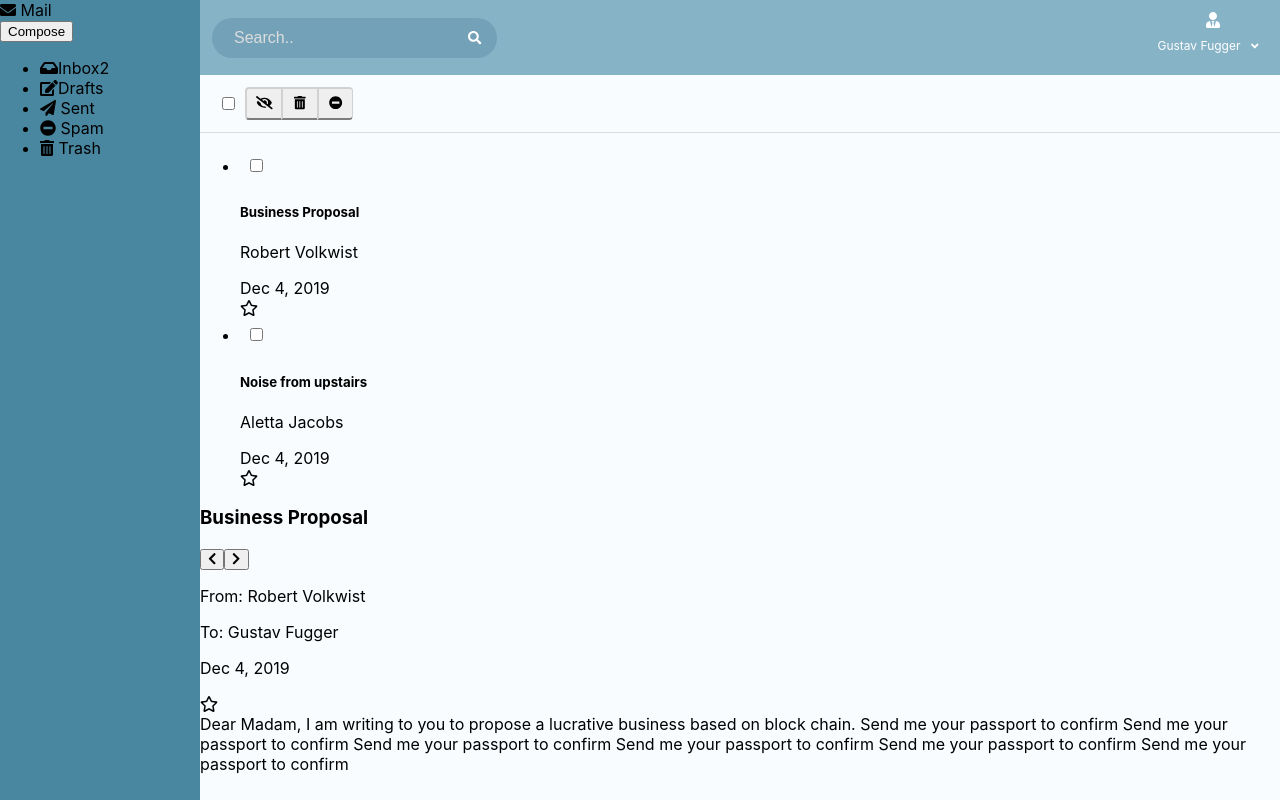
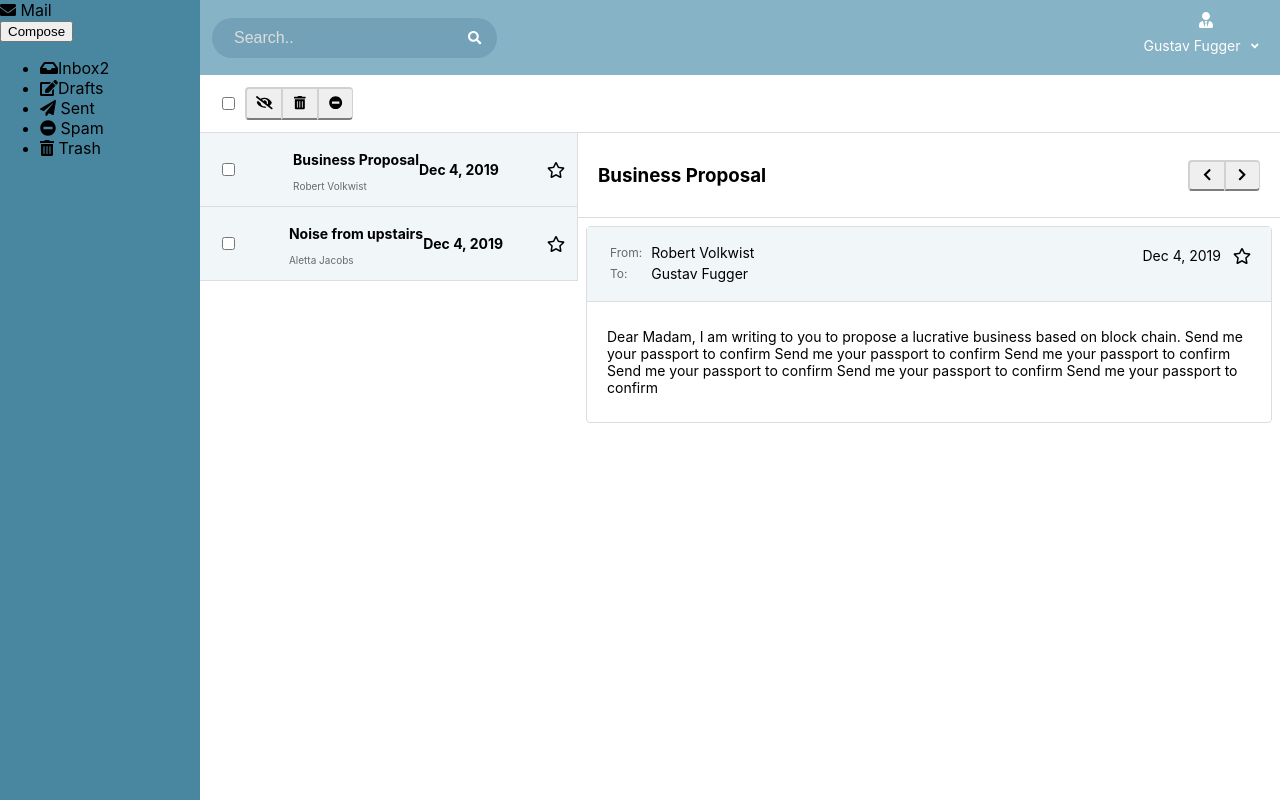
Before and after one commit to Im-perfect/mail-app-mockup, a React (Create React App) app: page / in a window 1280 px wide. Built offline with nearby package versions, Linux system fonts and the light colour scheme.

Commit message:
style email list and details, height of these two containers are not correct yet

```diff
--- a/src/App.js
+++ b/src/App.js
@@ -82,9 +82,7 @@ class App extends React.Component {
           />
         </div>
         <div id="mailbox-container">
-          <div>
             <HeaderBar searchSubject={this.searchSubject} />
-            <div className="wrapper">
               <EmailDetailsContainer
                 emails={this.props.currentAccount.mail.filter(
                   mail =>
@@ -99,8 +97,6 @@ class App extends React.Component {
                 selectPrevious={this.selectPrevious}
                 selectNext={this.selectNext}
               />
-            </div>
-          </div>
         </div>
       </div>
     );
--- a/src/components/EmailDetails.js
+++ b/src/components/EmailDetails.js
@@ -19,10 +19,10 @@ export class EmailDetails extends Component {
       ];
       const { surname, name } = this.props.currentAccount;
       return (
-        <div>
-          <div>
+        <div id="email-detail">
+          <div className="email-detail-header">
             <h3>{subject}</h3>
-            <div>
+            <div className="button-group">
               <button onClick={this.props.selectPrevious}>
                 <FontAwesomeIcon icon={faChevronLeft} />
               </button>
@@ -31,17 +31,32 @@ export class EmailDetails extends Component {
               </button>
             </div>
           </div>
-          <div>
-            <p>From: {senderName}</p>
-            <p>To: {`${name} ${surname}`}</p>
-            <p>{getDate(date)}</p>
-            <FontAwesomeIcon icon={faStar} />
+          <div className="email-content">
+            <div className="email-info-header">
+              <table>
+              <tbody>
+                <tr>
+                  <th>From:</th>
+                  <td>{senderName}</td>
+                </tr>
+                <tr>
+                  <th>To:</th>
+                  <td>{`${name} ${surname}`}</td>
+                </tr>
+                </tbody>
+              </table>
+
+              <div className="email-info-header-right">
+                <p>{getDate(date)}</p>
+                <FontAwesomeIcon icon={faStar} />
+              </div>
+            </div>
+            <p className="email-content-detail">{content}</p>
           </div>
-          <div>{content}</div>
         </div>
       );
     } else {
-      return <div>No content</div>;
+      return <div id="email-detail">No content</div>;
     }
   }
 }
--- a/src/components/EmailDetailsContainer.js
+++ b/src/components/EmailDetailsContainer.js
@@ -75,7 +75,7 @@ export class EmailDetailsContainer extends Component {
           resetCheck={this.resetCheck}
           emails={this.props.emails}
         />
-        <div>
+        <div id="email-detail-container">
           <EmailList
             emails={this.props.emails}
             selectEmail={this.props.selectEmail}
--- a/src/components/EmailList.js
+++ b/src/components/EmailList.js
@@ -8,8 +8,8 @@ import { getDate } from "../actions/helper";
 export class EmailList extends Component {
   render() {
     return (
-      <div id="email-list">
-        <ul>
+      <div id="email-list-container">
+        <ul className="email-list">
           {this.props.emails.map((mail, index) => {
             return (
               <li key={mail.date}>
@@ -19,17 +19,17 @@ export class EmailList extends Component {
                   onChange={() => this.props.toggleCheck(index)}
                   checked={this.props.checked[index]}
                 ></input>
-                <div
+                <div className={`email-list-item-main ${mail.read==="false"? "unread":null}`}
                   onClick={() => {
                     this.props.setEmailRead(this.props.currentAccount.address, mail.date);
                     this.props.selectEmail(index);
                   }}
                 >
                   <div>
-                    <h5>{mail.subject}</h5>
-                    <p>{mail["sender name"]}</p>
+                    <p>{mail.subject}</p>
+                    <span>{mail["sender name"]}</span>
                   </div>
-                  <div>{getDate(mail.date)}</div>
+                  <p>{getDate(mail.date)}</p>
                 </div>
 
                 <div>
--- a/src/css/main.css
+++ b/src/css/main.css
@@ -7,16 +7,20 @@ body {
   margin: 0;
 }
 
-*:focus{
+*:focus {
   outline: none;
+}
+
+p, td {
+  font-size: 14px;
+}
+
+button {
+  cursor: pointer;
 }
 
 .wrapper {
   display: flex;
-}
-
-button {
-  cursor: pointer;
 }
 
 #side-bar {
@@ -30,7 +34,6 @@ button {
 #mailbox-container {
   margin-left: 200px;
   height: 100vh;
-  background-color: rgb(248, 252, 255);
 }
 
 #header-bar {
@@ -127,7 +130,7 @@ button {
   border-bottom: 1px solid #dddddd;
 }
 
-input[type="checkbox"]{
+input[type="checkbox"] {
   margin: 10px;
 }
 
@@ -144,7 +147,7 @@ input[type="checkbox"]{
   border-right: none;
 }
 
-.button-group button:hover{
+.button-group button:hover {
   background-color: #f1f1f1;
 }
 
@@ -161,6 +164,99 @@ input[type="checkbox"]{
   border-right-color: rgb(209, 209, 209);
 }
 
-#email-list {
-  width: 25%;
+#email-detail-container {
+  display: flex;
+  align-items: flex-start;
 }
+
+#email-list-container {
+  flex: 35%;
+  border-right: 1px solid #dddddd;
+  background-color: #f1f6f9;
+}
+
+.email-list {
+  padding-left: 0;
+  margin: 0;
+}
+
+.email-list li {
+  list-style: none;
+  display: flex;
+  align-items: center;
+  justify-content: space-between;
+  border-bottom: 1px solid #dddddd;
+  padding: 12px;
+}
+
+.email-list li:hover {
+  background-color: #cae6f5;
+  cursor: pointer;
+}
+
+.email-list-item-main {
+  display: flex;
+  align-items: center;
+}
+
+.email-list-item-main p {
+  margin: 6px 0;
+}
+
+.email-list-item-main.unread p{
+  font-weight: bold;
+}
+
+.email-list-item-main span {
+  font-size: 10px;
+  margin: 6px 0;
+  color: #696969;
+}
+
+#email-detail {
+  flex: 65%;
+}
+
+.email-detail-header {
+  padding: 12px 20px;
+  border-bottom: 1px solid #dddddd;
+  display: flex;
+  justify-content: space-between;
+  align-items: center;
+}
+
+.email-content {
+  margin: 8px;
+  border: 1px solid #dddddd;
+  border-radius: 4px;
+}
+
+.email-info-header {
+  background-color: #f1f6f9;
+  border-bottom: 1px solid #dddddd;
+  padding: 6px 20px 16px;
+  display: flex;
+  align-items: baseline;
+  justify-content: space-between;
+}
+
+.email-info-header th {
+  text-align: left;
+  font-size: 12px;
+  color: #696969;
+  font-weight: normal;
+  padding-right: 6px;
+}
+
+.email-info-header-right {
+  display: flex;
+  align-items: center;
+}
+
+.email-info-header-right * {
+  margin-left: 12px;
+}
+
+.email-content-detail{
+  padding: 12px 20px;
+}
```
